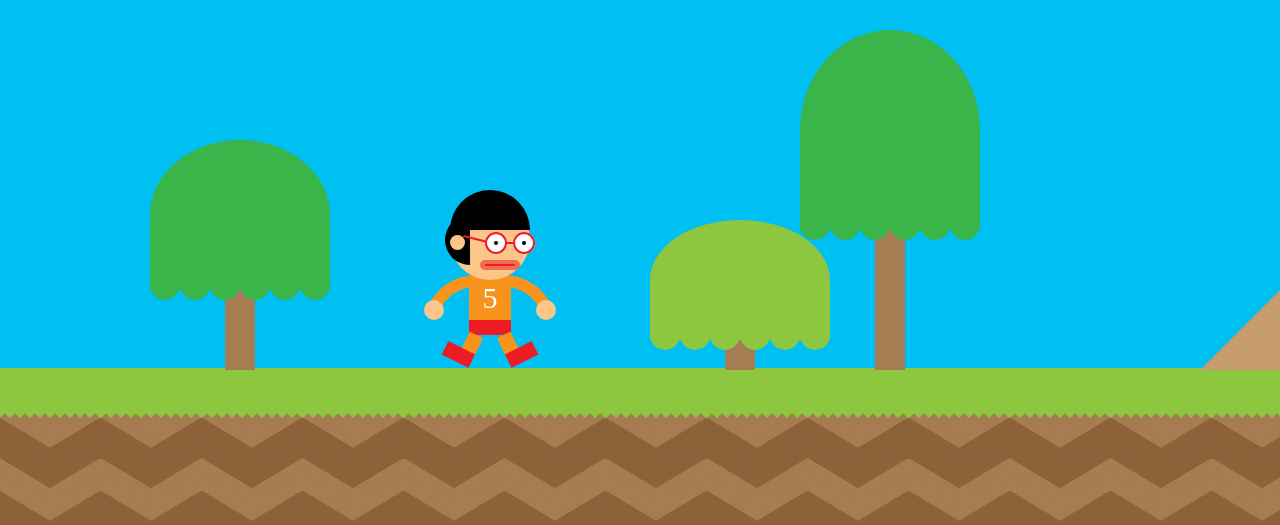
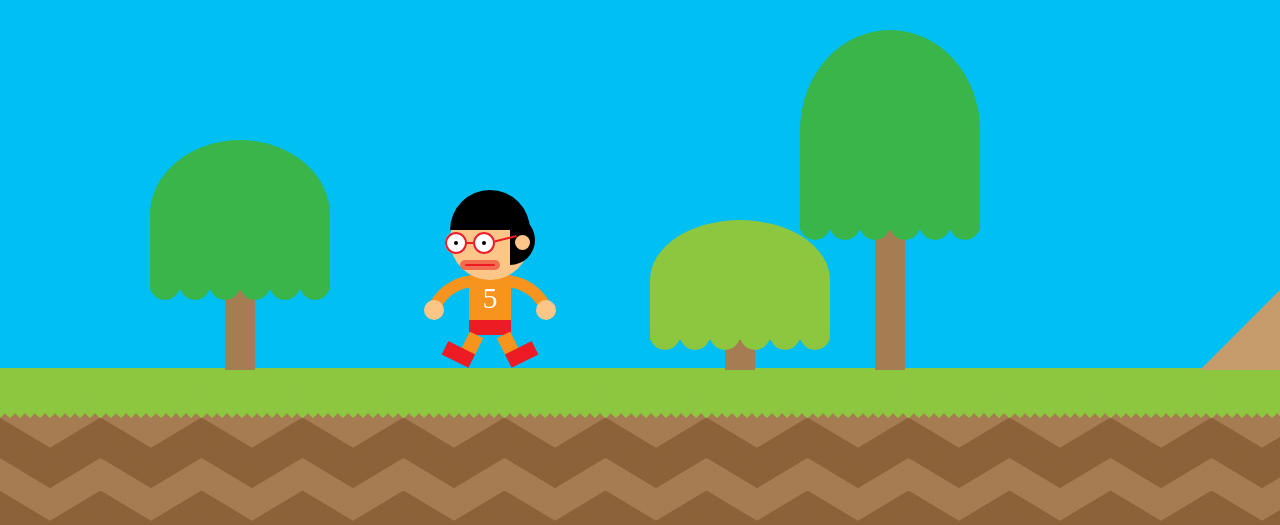
Before and after one commit to chaolei/homepage, a React app: page / in a window 1280 px wide. Shown: the part 275-800 px from the top of the page. Built offline with nearby package versions, Linux system fonts and the light colour scheme.

Commit message:
任务转向

```diff
--- a/app/components/Person.js
+++ b/app/components/Person.js
@@ -10,14 +10,23 @@ class Person extends React.Component {
         this.state = {
         	move: 0,
         	jump: false,
-        	level2: false
+			level2: false,
+			direct: 'right'
         }
     }
 
     componentWillReceiveProps(nextProps) {
-    	let move = 450 + nextProps.move;
-    	this.setState({move: move});
-    	console.log(nextProps.move);
+		let move = 450 + nextProps.move;
+		let {direct} = this.state;
+		if(nextProps.move < this.props.move){
+			direct = 'left';
+		}else if(nextProps.move > this.props.move){
+			direct = 'right';
+		}
+		if(nextProps.move == this.props.move && direct == 'left'){
+			direct = 'left';
+		}
+    	this.setState({move: move, direct: direct});
     	if(nextProps.move >= 3300 && nextProps.move <= 3700){
     		this.setState({jump: true});
     	}else{
@@ -34,7 +43,7 @@ class Person extends React.Component {
 		return (
 			<div className={this.state.jump?'person up':(this.state.level2?'person level2':'person')}>
 				<div className={this.state.level2?"bubble show": "bubble"}></div>
-				<div className="head">
+				<div className={this.state.direct+' head'}>
 					<div className="hair"><div className="hair-left"></div></div>
 					<div className="ear"></div>
 					<div className="mouse"></div>
--- a/app/components/style/person.less
+++ b/app/components/style/person.less
@@ -179,6 +179,9 @@
 			background: #ED1C24;
 		}
 	}
+	.head.left{
+		transform: rotateY(180deg);
+	}
 	.body{
 		position: absolute;
 		top: 75px;
```
